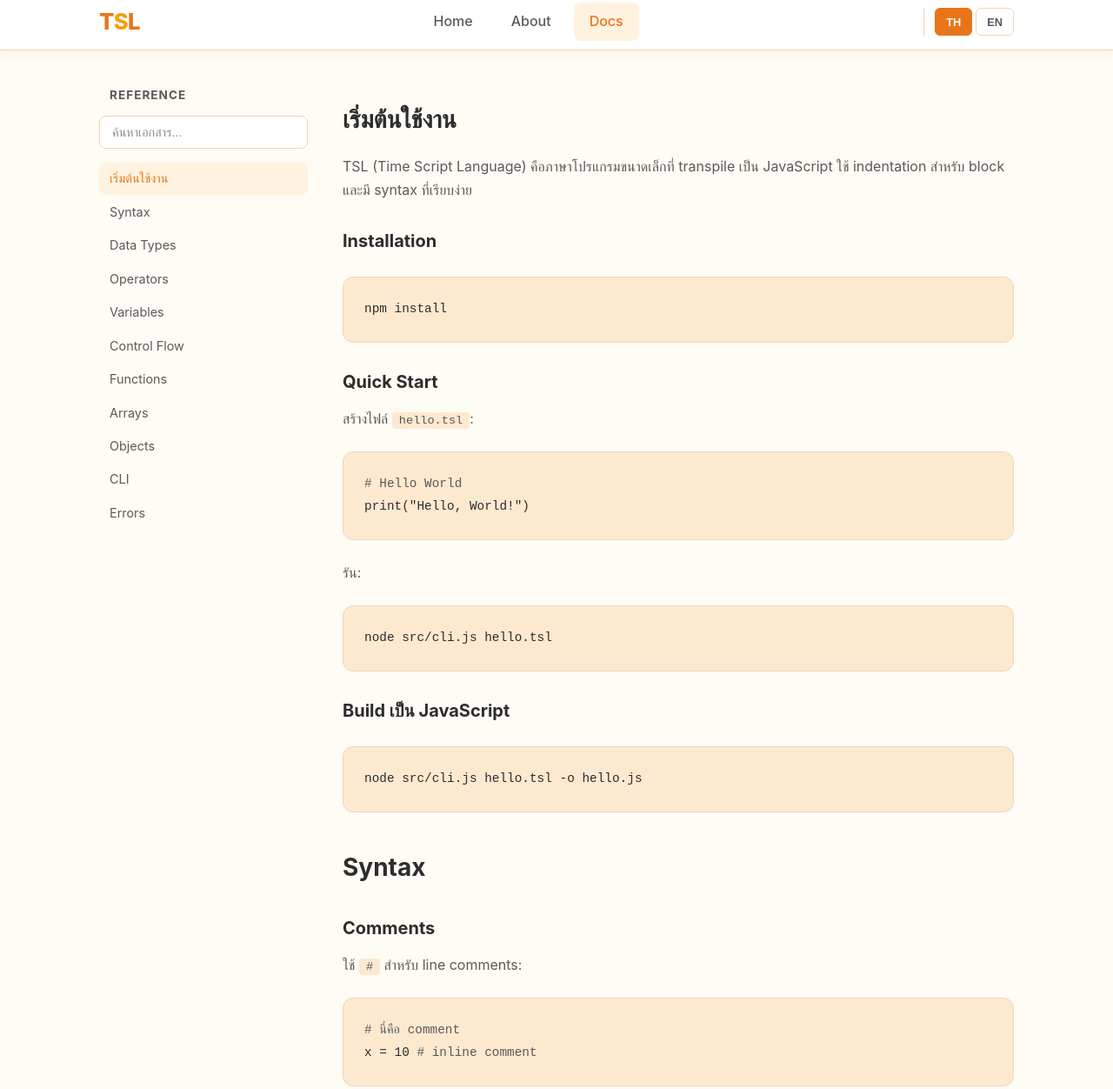
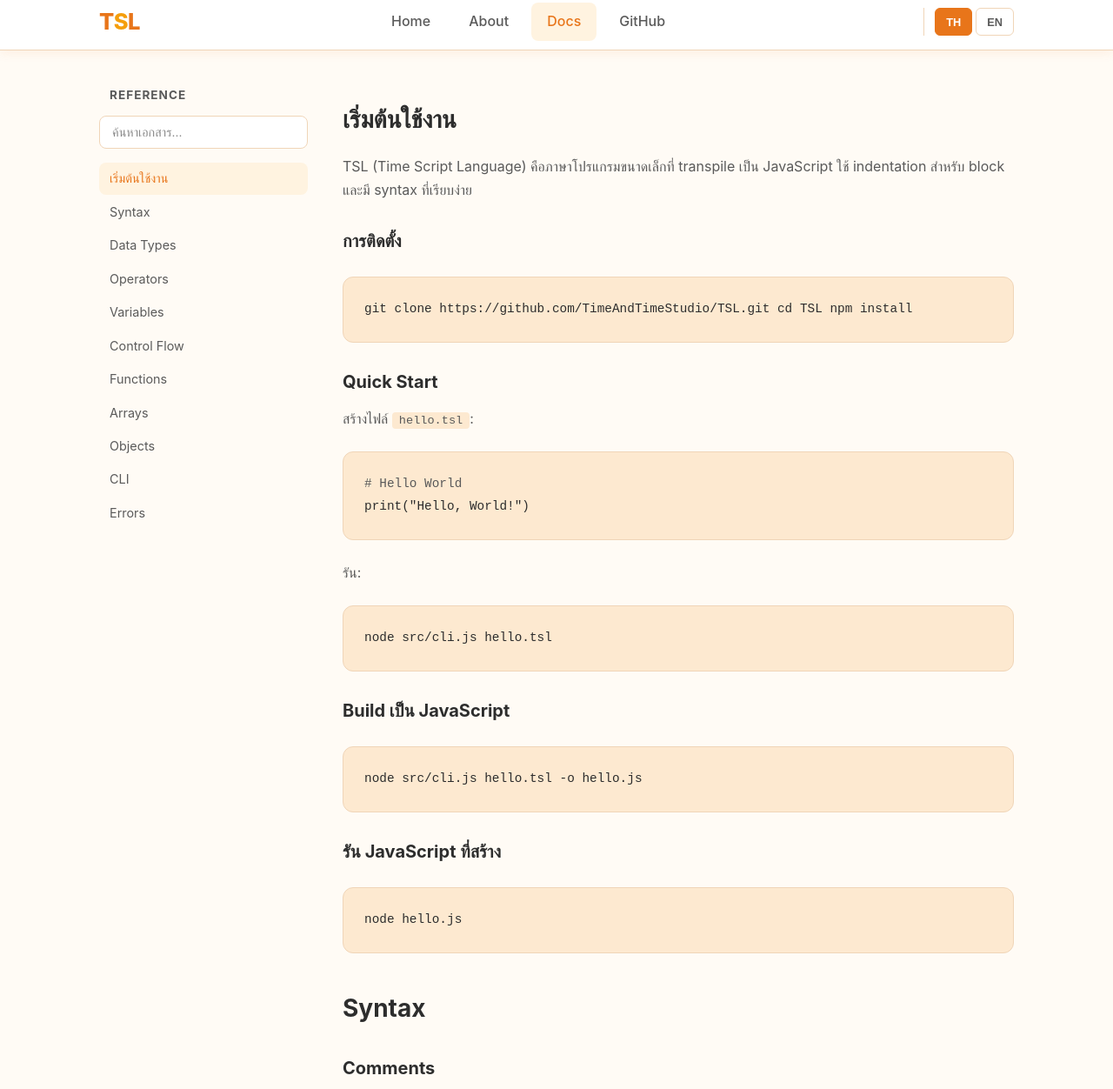
Before and after one commit to TimeAndTimeStudio/TSL, a website: page website/docs.html in a window 1280 px wide. Shown: the part 7-1259 px from the top of the page at 87% size. Drawn offline with Linux system fonts and the light colour scheme.

Commit message:
feat: add GitHub link to nav and detailed installation instructions

```diff
--- a/website/docs.html
+++ b/website/docs.html
@@ -54,6 +54,7 @@
         <li><a href="index.html">Home</a></li>
         <li><a href="about.html">About</a></li>
         <li><a href="docs.html" class="active">Docs</a></li>
+        <li><a href="https://github.com/TimeAndTimeStudio/TSL" target="_blank" rel="noopener">GitHub</a></li>
       </ul>
       <div class="lang-switcher">
         <button class="lang-btn active" data-lang="th" onclick="setLang('th')">TH</button>
@@ -116,8 +117,10 @@
               <h2>เริ่มต้นใช้งาน</h2>
               <p>TSL (Time Script Language) คือภาษาโปรแกรมขนาดเล็กที่ transpile เป็น JavaScript ใช้ indentation สำหรับ block และมี syntax ที่เรียบง่าย</p>
 
-              <h3>Installation</h3>
-              <div class="code-block">npm install</div>
+              <h3>การติดตั้ง</h3>
+              <div class="code-block">git clone https://github.com/TimeAndTimeStudio/TSL.git
+cd TSL
+npm install</div>
 
               <h3>Quick Start</h3>
               <p>สร้างไฟล์ <code>hello.tsl</code>:</p>
@@ -127,13 +130,18 @@
 
               <h3>Build เป็น JavaScript</h3>
               <div class="code-block">node src/cli.js hello.tsl -o hello.js</div>
+
+              <h3>รัน JavaScript ที่สร้าง</h3>
+              <div class="code-block">node hello.js</div>
             </div>
             <div class="lang-en">
               <h2>Getting Started</h2>
               <p>TSL (Time Script Language) is a small programming language that transpiles to JavaScript. It uses indentation for blocks and has simple syntax.</p>
 
               <h3>Installation</h3>
-              <div class="code-block">npm install</div>
+              <div class="code-block">git clone https://github.com/TimeAndTimeStudio/TSL.git
+cd TSL
+npm install</div>
 
               <h3>Quick Start</h3>
               <p>Create a file <code>hello.tsl</code>:</p>
@@ -143,6 +151,9 @@
 
               <h3>Build to JavaScript</h3>
               <div class="code-block">node src/cli.js hello.tsl -o hello.js</div>
+
+              <h3>Run the Generated JavaScript</h3>
+              <div class="code-block">node hello.js</div>
             </div>
           </section>
 
```
Also changed, not shown: website/about.html (+1 -0 lines), website/index.html (+1 -0 lines).
